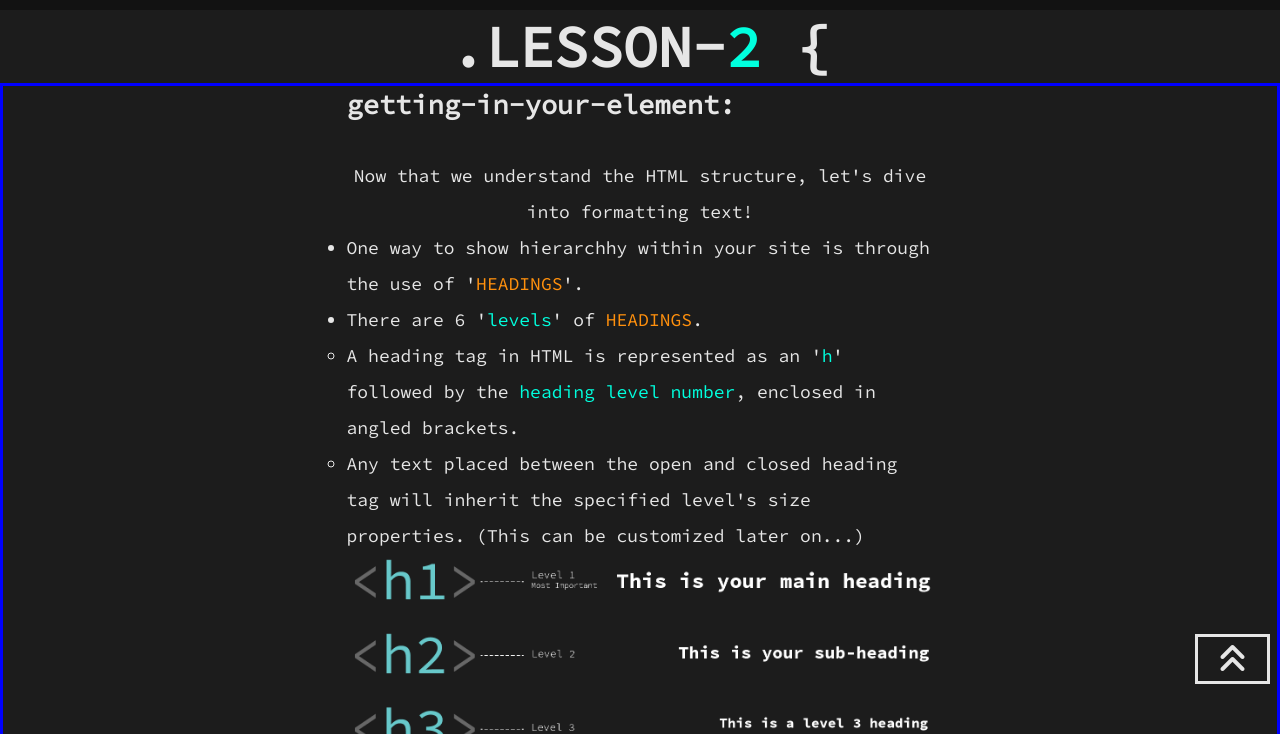
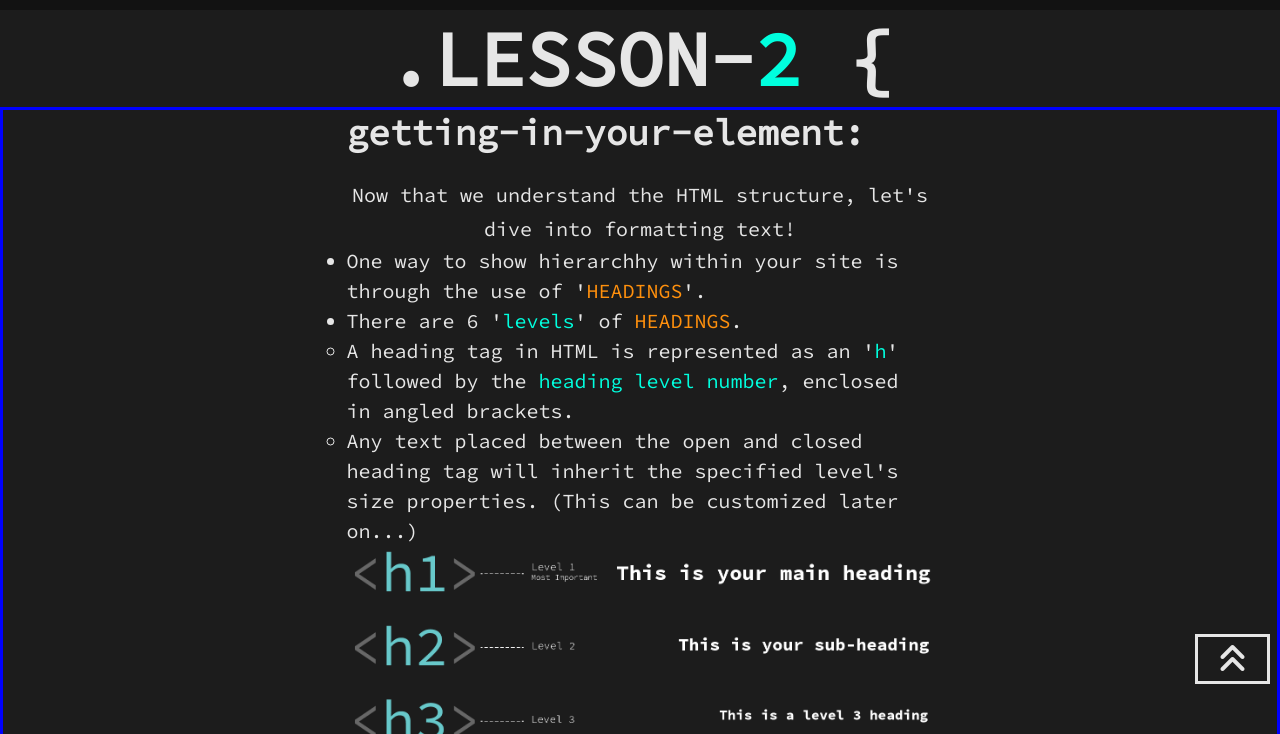
Before and after one commit to JaredScar/ART377-Midterm, a plain HTML site: page lesson2.html in a window 1280 px wide. Shown: the part 66-800 px from the top of the page. Drawn offline with Linux system fonts and the light colour scheme.

Commit message:
adding media queries

```diff
--- a/styles/styles.css
+++ b/styles/styles.css
@@ -186,6 +186,7 @@ nav a:hover{
 }
 
 
+
 form{
 	position: relative;
 	width: 390px;
@@ -270,7 +271,7 @@ form #concerns{
 .container h1{
 
 	font-size: 72px;
-	font-size: 4.5vw;
+	font-size: 6vw;
 	text-transform: uppercase;
 }
 
@@ -291,15 +292,65 @@ form #concerns{
 }
 
 .lessonContent{
-
 	width: 50%;
 	height: auto;
-	line-height: 36px;
 
 }
+.example{
+text-align: center;
+font-size: 18px;
+border: 1px solid;
+width: 50%
+}
+/*Mobile*/
+@media all and (min-width:450px){
+.lessonContent h2{
+	font-size: 20px;
+	}
+.lessonContent p{
+	font-size: 14px;
+	font-size: 3vw;
+	line-height: 24px;
+}
+.lessonContent ul{
+	font-size: 14px;
+	font-size: 3vw;
+	line-height: 24px;
+}
+
+}
+/*Tablet*/
+@media all and (min-width:600px){
+.lessonContent h2{
+	font-size: 28px;
+	}
 .lessonContent p{
 	margin-left: auto;
 	margin-right: auto;
+	font-size: 18px;
+}
+.lessonContent ul{
+
+	font-size: 16px;
+	line-height: 24px;
+}
+
+}
+/*Desktop*/
+@media all and (min-width:900px){
+.lessonContent h2{
+	font-size: 36px;
+	}
+.lessonContent p{
+	margin-left: auto;
+	margin-right: auto;
+	font-size: 20px;
+	line-height: 34px;
+}
+.lessonContent ul{
+	font-size: 20px;
+	line-height: 30px;
+}
 }
 
 .cta{
@@ -320,11 +371,7 @@ form #concerns{
 	height:auto;
 
 }
-/*
 
-!!!!!!!!!!!!!!!!!!!!!!!!!!!!!!!!!!!QUESTIONABLE!!!!!!!!!!!!!!!!!!!!!!!!!!!!!!!!!!!!!!!!!!!!!!!!!!!!!!!!
-
-*/
 
 .why h1{
 	text-align: center;
```
Also changed, not shown: lesson1.html (+8 -7 lines).
